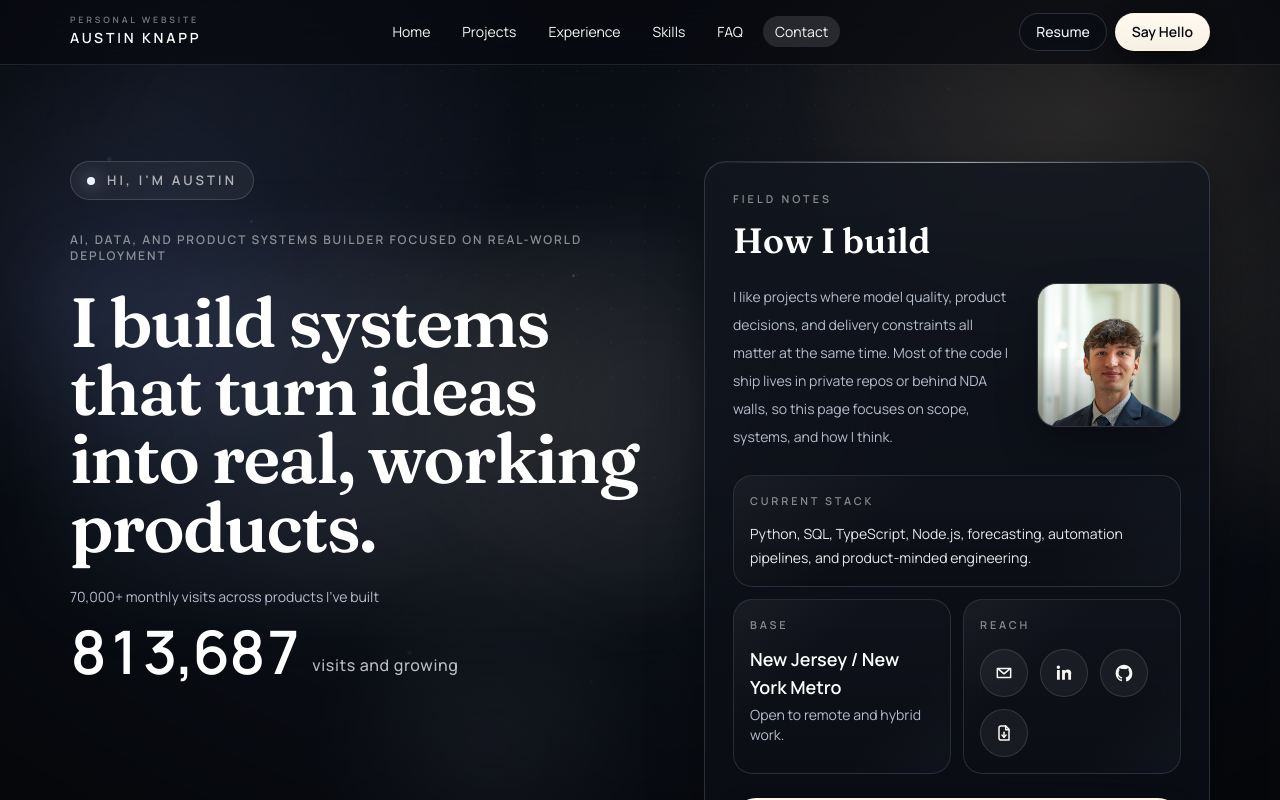
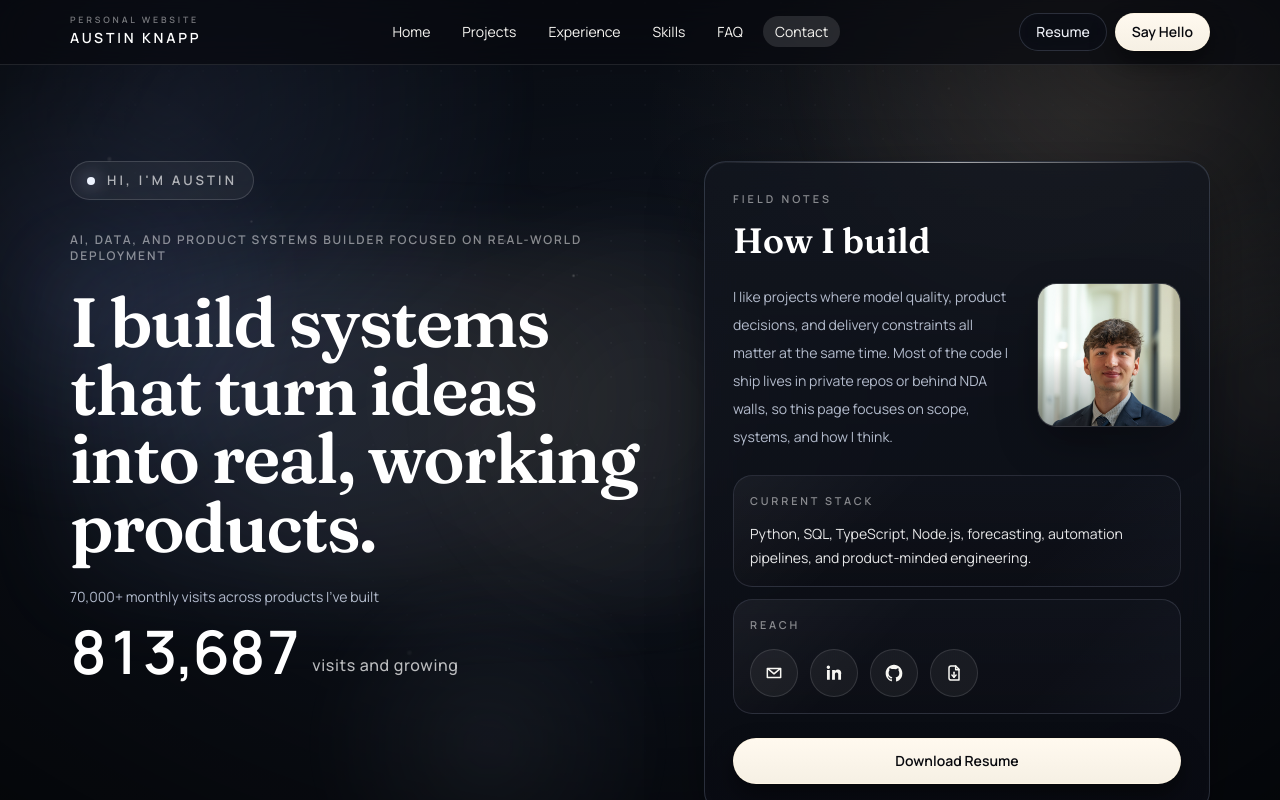
Before and after one commit to deej8888/austinknapp.com, a Next.js app: page / in a window 1280 px wide. Shown: the top 800 px of the page. Built offline with nearby package versions, Linux system fonts and the light colour scheme.

Commit message:
the website changes for hero section and roles

```diff
--- a/app/page.tsx
+++ b/app/page.tsx
@@ -223,7 +223,7 @@ const recruiterFAQ = [
   {
     question: "What kinds of roles are the best fit?",
     answer:
-      "AI engineering, data engineering, and startup roles where technical ownership spans architecture through shipping.",
+      "AI engineering, data engineering, operations automation engineer, and startup roles where technical ownership spans architecture through shipping.",
   },
   {
     question: "What is the fastest way to reach out?",
@@ -244,12 +244,6 @@ const personJsonLd = {
   url: "https://austinknapp.com",
   jobTitle: "AI & Data Engineer | Founder",
   email: "mailto:austinknapp155@gmail.com",
-  address: {
-    "@type": "PostalAddress",
-    addressLocality: "New York Metropolitan Area",
-    addressRegion: "NJ",
-    addressCountry: "US",
-  },
   sameAs: [
     "https://linkedin.com/in/austinknapp15",
     "https://github.com/deej8888",
--- a/components/Hero.tsx
+++ b/components/Hero.tsx
@@ -191,19 +191,7 @@ export default function Hero() {
               </p>
             </article>
 
-            <div className="grid gap-3 sm:grid-cols-2">
-              <article className="hero-note">
-                <p className="text-[0.68rem] font-semibold tracking-[0.26em] text-white/50 uppercase">
-                  Base
-                </p>
-                <p className="relative mt-3 text-lg font-semibold text-white">
-                  New Jersey / New York Metro
-                </p>
-                <p className="relative mt-1 text-sm text-[var(--muted)]">
-                  Open to remote and hybrid work.
-                </p>
-              </article>
-
+            <div className="grid gap-3">
               <article className="hero-note">
                 <p className="text-[0.68rem] font-semibold tracking-[0.26em] text-white/50 uppercase">
                   Reach
```
